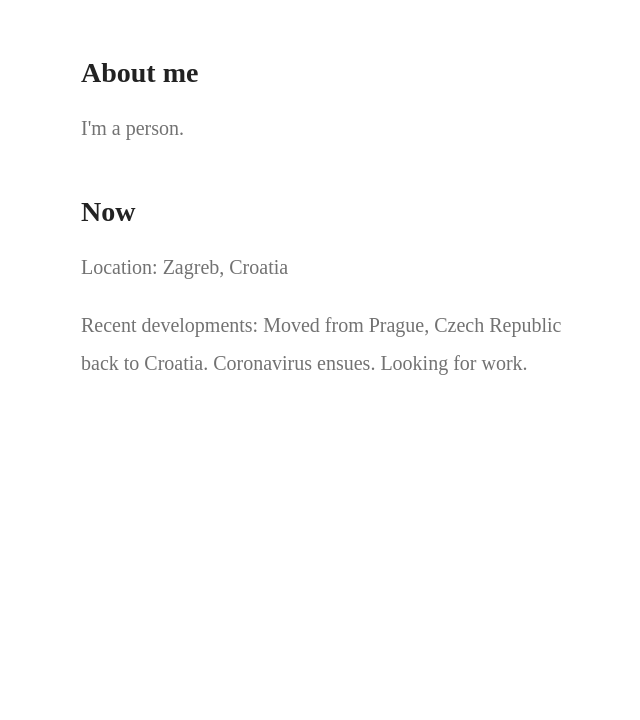
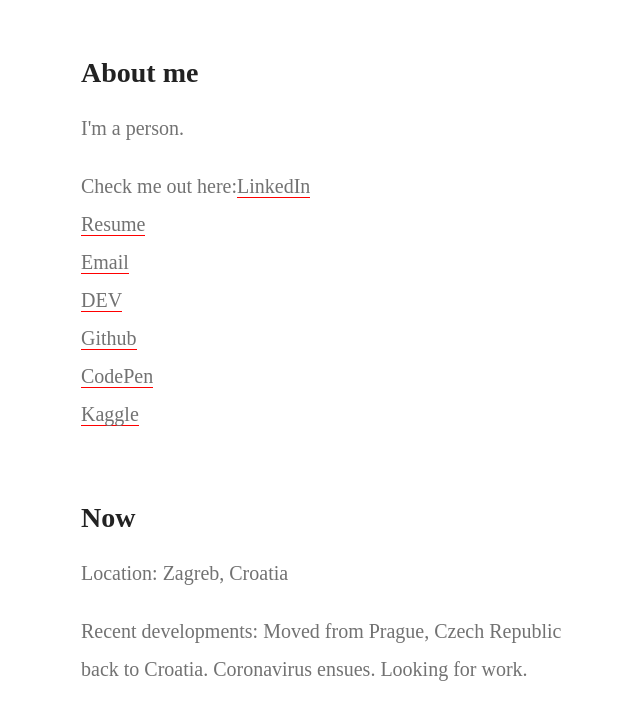
Before and after one commit to kristinamacekovic/new-web, a Jekyll site: the page built from about.md, in a window 1280 px wide. Shown: the top 720 px of the page, without its empty margins (359-999 px from the left). Built offline with Jekyll 4.4.1, drawn with Linux system fonts in a browser that asks for light colours.

Commit message:
rearrange links

```diff
--- a/_layouts/about.html
+++ b/_layouts/about.html
@@ -15,7 +15,16 @@
     <div class="postWrapper">
       <section>
         <h1>About me</h1>
-        <article>I'm a person.</article>
+        <article>
+        <p>I'm a person.</p>
+        <p>Check me out here:<a href="https://www.linkedin.com/in/kristina-maceković-693a24155">LinkedIn</a><br>
+        <a href="#">Resume</a><br>
+        <a href="mailto:kmacekovic@gmail.com">Email</a><br>
+      <a href="https://dev.to/kristinamacekovic">DEV</a><br>
+      <a href="https://github.com/kristinamacekovic">Github</a><br>
+      <a href="https://codepen.io/macekovick/">CodePen</a><br>
+      <a href="https://www.kaggle.com/kmaceko">Kaggle</a></p>
+        </article>
       </section>
       <section>
         <h1>Now</h1>
```
Also changed, not shown: _layouts/default.html (+0 -7 lines).
